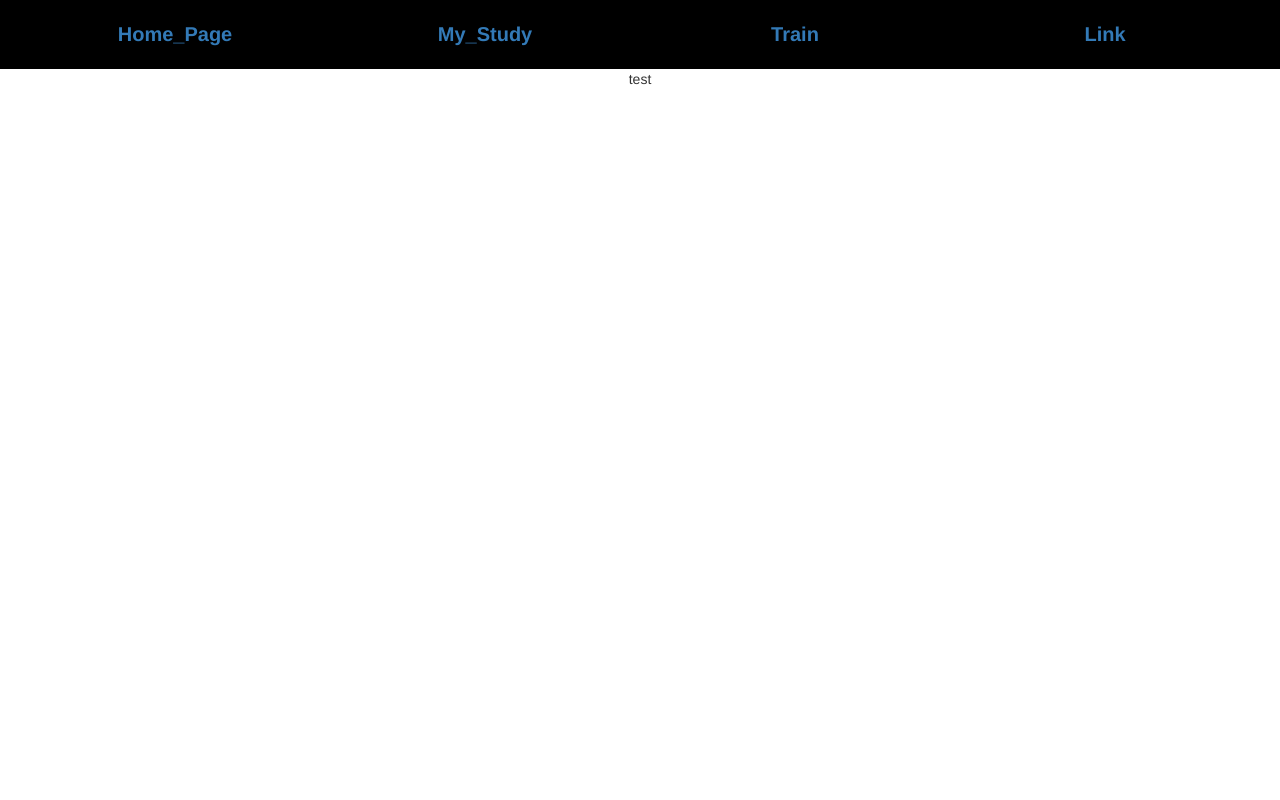
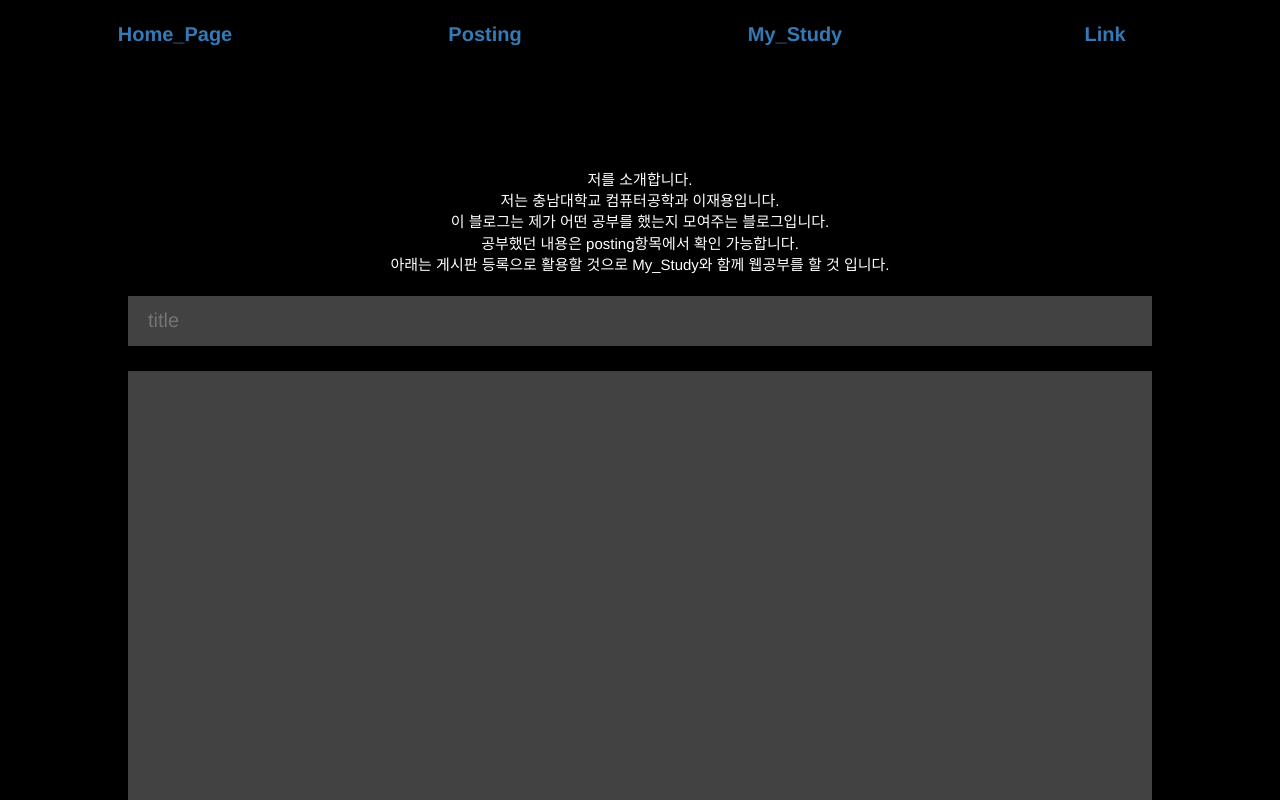
Before and after one commit to jae-yong-2/BLOG, a React (Create React App) app: page / in a window 1280 px wide. Shown: the top 800 px of the page. Built offline with nearby package versions, Linux system fonts and the light colour scheme.

Commit message:
2021-01-28

```diff
--- a/src/App.css
+++ b/src/App.css
@@ -4,6 +4,52 @@
 body{
   font-family:
   'nanumsquare';
+}
+.background{
+  background-color: black;
+}
+.title_box{
+  background-color: #424242;
+  color: white;
+  width:80%;
+  height: 50px;
+  border-style: None;
+  padding: 20px;
+  margin-top: 20px;
+  margin-bottom: 5px;
+  font-size: 20px;
+}
+.button_box{
+    background-color: #424242;
+    color: white;
+    width:5%;
+    height: 30px;
+    border-style: None;
+    font-size: 15px;
+    margin-top: 20px;
+}
+.button_link{
+    background-color: #424242;
+    color: white;
+    width:15%;
+    height: 30px;
+    border-style: None;
+    font-size: 15px;
+    margin-top: 20px;
+}
+.content_box{
+  background-color: #424242;
+  color: white;
+  width: 80%;
+  height: 500px;
+  border-style: None;
+  padding: 20px;
+  margin-top: 20px;
+  margin-bottom: 5px;
+  margin-left: 10%;
+  font-size: 20px;
+  text-align:left;
+  overflow: auto;
 }
 .main_header{
   background-color: black;
@@ -13,7 +59,24 @@ body{
   padding:20px;
   font-weight: 600;
   font-size: 20px;
+  margin-left: auto;
+  margin-right: auto;
 }
-.button_css{
-  background: black;
+.body{
+  background-color: black;
+  width: 100%;
+  height: 100%;
+  font-size: 15px;
+  color: white;
+  text-align: center;
+  margin-top: auto;
+  margin-bottom: auto;
+  padding-top: 100px;
+  padding-bottom: 100px;
 }
+.list{
+  list-style: none;
+  font-size: 20px;
+  padding-top: 15px;
+  padding-bottom: 15px;
+}
--- a/src/App.js
+++ b/src/App.js
@@ -2,54 +2,72 @@ import React, {Component} from 'react';
 import './App.css'
 import './bootstrap/css/bootstrap.css'
 import My_Study from './My_Study.js';
-import Train from './Train.js';
+import Posting from './Posting.js';
 import Link from './Link.js';
 import Home_Page from './Home_Page.js';
 
 class App extends Component{
   state={
     site: 'Home_Page',
-    gotoSite: ['Home_Page','My_Study','Train','Link'],
+    gotoSite: ['Home_Page','Posting','My_Study','Link'],
+    title:[],
+    text:[],
+    img:[],
   };
-
+  add_post = (title,text)=>{                      //상태를 변경함 백엔드 연동시 거기에 정보를 넣어야함
+    this.setState(
+      {
+        title: this.state.title.concat(title),
+        text: this.state.text.concat(text)
+      }
+    );
+    console.log(text);
+  }
+  remove_post=(key)=>{                        //등록정보를 지울수있음
+    var index=this.state.title.indexOf(key)
+    this.setState({
+      title:this.state.title.slice(0,index).concat(this.state.title.slice(index+1, this.state.title.length)),
+      text:this.state.text.slice(0,index).concat(this.state.text.slice(index+1, this.state.text.length)),
+    });
+  }
   Home_Page = (text) =>{
+  console.log(this.state.text)
     this.setState({
       site: text
     });
   }
-
   render(){
-
     const htmlTitle = document.querySelector("title"); // <title> 태그 찾기
     htmlTitle.innerText = this.state.site;
     if(this.state.site=='Home_Page'){
       return(
         <div className="App">
-          <Home_Page Home_Page={this.Home_Page} message='Home_Page' gotoSite={this.state.gotoSite}/>
+          <Home_Page Home_Page={this.Home_Page} add_post={this.add_post} message='Home_Page' state={this.state}/>
         </div>
       );
     }
     if(this.state.site=='My_Study'){
       return (
         <div className="App">
-          <My_Study Home_Page={this.Home_Page} message='My_Study' gotoSite={this.state.gotoSite}/>
+          <My_Study Home_Page={this.Home_Page} remove_post={this.remove_post} message='My_Study' state={this.state}/>
         </div>
       );
     }
-    if(this.state.site=='Train'){
+    if(this.state.site=='Posting'){
       return(
         <div className="App">
-          <Train Home_Page={this.Home_Page} message='Train' gotoSite={this.state.gotoSite}/>
+          <Posting Home_Page={this.Home_Page} message='Posting' state={this.state}/>
         </div>
       );
     }
     if(this.state.site=='Link'){
       return(
-        <div className="App">
-          <Link Home_Page={this.Home_Page} message='Link' gotoSite={this.state.gotoSite}/>
+        <div id='Link'className="App">
+          <Link Home_Page={this.Home_Page} message='Link' state={this.state}/>
         </div>
       );
     }
+
   }
 }
 
--- a/src/Home_Page.js
+++ b/src/Home_Page.js
@@ -3,18 +3,40 @@ import './App.css'
 import './bootstrap/css/bootstrap.css'
 
 class Home_Page extends Component{
+  state={
+    page:"",
+  }
   changeMenu=(text)=>{
     this.props.Home_Page(text)
   }
-
+  add_post=(title,text)=>{                    //중복인지를 확인해주고 app의 백엔드에 넣어줌
+    if(this.props.state.title.indexOf(title)>=0){
+      alert("중복된 제목이 있습니다.")
+    }else {
+      this.props.add_post(title,text)
+    }
+  }
   render(){
 
       return (
-        <div className="My_Study">
+        <div className="Home_Page">
+
           <nav className="main_header">
-            {this.props.gotoSite.map((site,key)=>{return <a className="button_css col-md-3" onClick={()=>{this.changeMenu(site)}}>{site}</a>})}
+            {this.props.state.gotoSite.map((site,key)=>{return <a className="button_css col-md-3" onClick={()=>{this.changeMenu(site)}}>{site}</a>})}
           </nav>
-          <body class=".background_css">test</body>
+          <p className="body">
+            저를 소개합니다.
+            <br/>저는 충남대학교 컴퓨터공학과 이재용입니다.
+            <br/>이 블로그는 제가 어떤 공부를 했는지 모여주는 블로그입니다.
+            <br/>공부했던 내용은 posting항목에서 확인 가능합니다.
+            <br/>아래는 게시판 등록으로 활용할 것으로 My_Study와 함께 웹공부를 할 것 입니다.
+            <br/>
+            <input className='title_box' id='title' placeholder="title"/><br/>
+            <div className='content_box' contentEditable="true" id='content' placeholder="content"></div>
+              <button className='button_box' onClick={()=>{{
+                this.add_post(document.getElementById('title').value, document.getElementById('content').innerHTML);
+              }}}>등록</button>
+          </p>
         </div>
     );
   }
--- a/src/Link.js
+++ b/src/Link.js
@@ -6,13 +6,19 @@ class Link extends Component{
   changeMenu=(text)=>{
     this.props.Home_Page(text)
   }
+
   render(){
       return (
         <div className="Link">
           <nav className="main_header">
-            {this.props.gotoSite.map((site,key)=>{return <a className="button_css col-md-3" onClick={()=>{this.changeMenu(site)}}>{site}</a>})}
+            {this.props.state.gotoSite.map((site,key)=>{return <a className="button_css col-md-3" onClick={()=>{this.changeMenu(site)}}>{site}</a>})}
           </nav>
-          <div>Link</div>
+          <p className="body">
+            <div>저의 깃허브 페이지와 여러 sns 사이트 링크입니다.</div><br/>
+            <button className="button_link"><a href="https://github.com/jae-yong-2">GIT_HUB</a></button><br/>
+            <button className="button_link"><a href="facebook.com/ljy8972">FACEBOOK</a></button><br/>
+            <button className="button_link"><a href="https://www.instagram.com/jae_yong_lee_/">INSTAGRAM</a></button>
+          </p>
         </div>
     );
   }
--- a/src/My_Study.js
+++ b/src/My_Study.js
@@ -6,13 +6,24 @@ class My_Study extends Component{
   changeMenu=(text)=>{
     this.props.Home_Page(text)
   }
+  remove_post=(title)=>{
+    this.props.remove_post(title.key)
+  }
   render(){
       return (
         <div className="My_Study">
           <nav className="main_header">
-            {this.props.gotoSite.map((site,key)=>{return <a className="button_css col-md-3" onClick={()=>{this.changeMenu(site)}}>{site}</a>})}
+            {this.props.state.gotoSite.map((site,key)=>{return <a className="button_css col-md-3" onClick={()=>{this.changeMenu(site)}}>{site}</a>})}
           </nav>
-          <div>My_Study</div>
+          <p className="body">
+          <div>웹페이지를 공부하는 메뉴입니다. 게시판을 만들 계획입니다.</div>
+          {this.props.state.title.map((key,index)=>{return (
+            <a className="list">{key}<button className="button_box" onClick={()=>{this.remove_post({key})}}>제거</button>
+              <div dangerouslySetInnerHTML={ {__html: this.props.state.text[index]} }>
+              </div>
+            </a>
+          )})}
+          </p>
         </div>
     );
   }
--- /dev/null
+++ b/src/Posting.js
@@ -0,0 +1,22 @@
+import React, {Component} from 'react';
+import './App.css'
+import './bootstrap/css/bootstrap.css'
+import React_study from './React_study'
+class Posting extends Component{
+  changeMenu=(text)=>{
+    this.props.Home_Page(text)
+  }
+
+  render(){
+      return (
+        <div className="Posting">
+          <nav className="main_header">
+            {this.props.state.gotoSite.map((site,key)=>{return <a className="button_css col-md-3" onClick={()=>{this.changeMenu(site)}}>{site}</a>})}
+          </nav>
+          <p className="body"><React_study/></p>
+        </div>
+    );
+  }
+}
+
+export default Posting;
--- /dev/null
+++ b/src/React_study/1.html
@@ -0,0 +1,6 @@
+<head>
+
+</head>
+<body>
+  1.html
+<body>
--- /dev/null
+++ b/src/React_study/index.js
@@ -0,0 +1,12 @@
+import React, {Component} from 'react';
+import '../App.css'
+class App extends Component{
+    render(){
+      return(
+        <div className="App">
+          <button className="button_link"><a href="/1.html">link</a></button>
+        </div>
+      );
+    }
+}
+export default App;
--- a/src/Train.js
+++ /dev/null
@@ -1,22 +0,0 @@
-import React, {Component} from 'react';
-import './App.css'
-import './bootstrap/css/bootstrap.css'
-
-class Train extends Component{
-  changeMenu=(text)=>{
-    this.props.Home_Page(text)
-  }
-
-  render(){
-      return (
-        <div className="Train">
-          <nav className="main_header">
-            {this.props.gotoSite.map((site,key)=>{return <a className="button_css col-md-3" onClick={()=>{this.changeMenu(site)}}>{site}</a>})}
-          </nav>
-          <div>Train</div>
-        </div>
-    );
-  }
-}
-
-export default Train;
```
